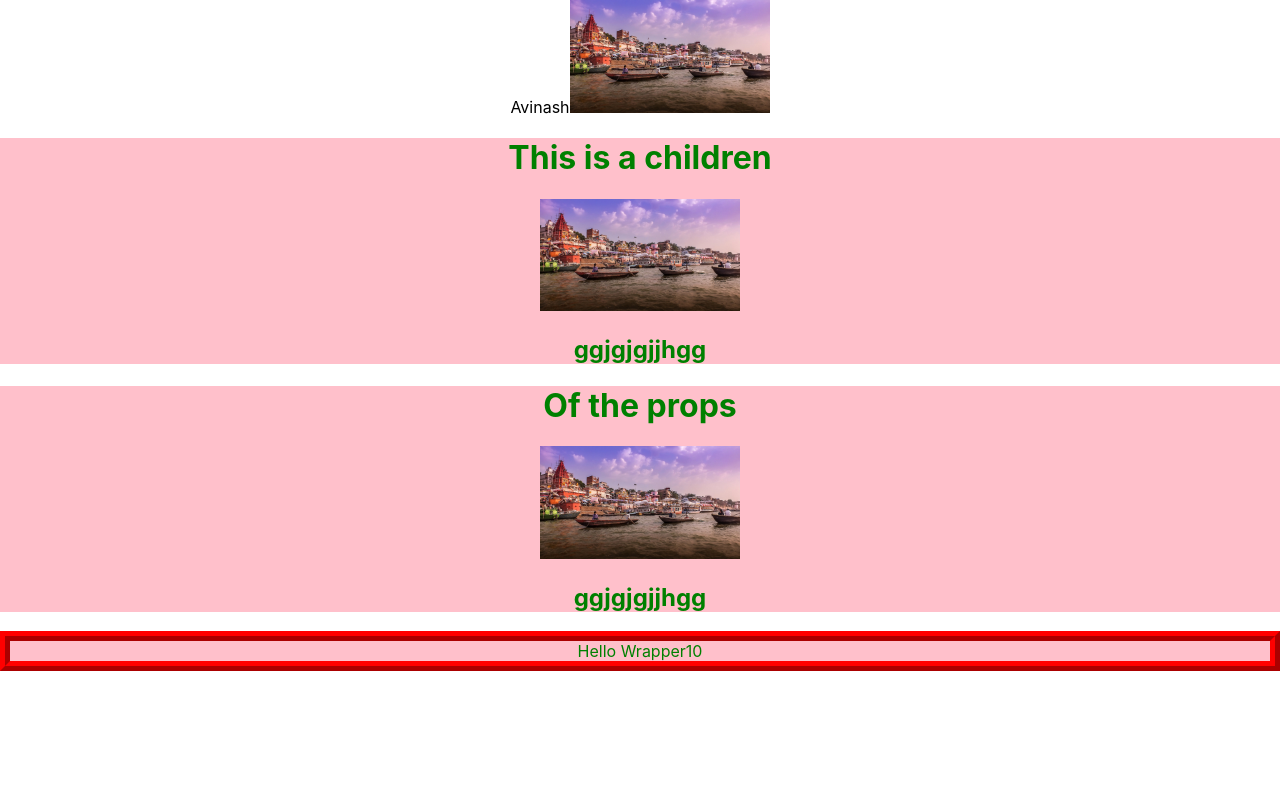
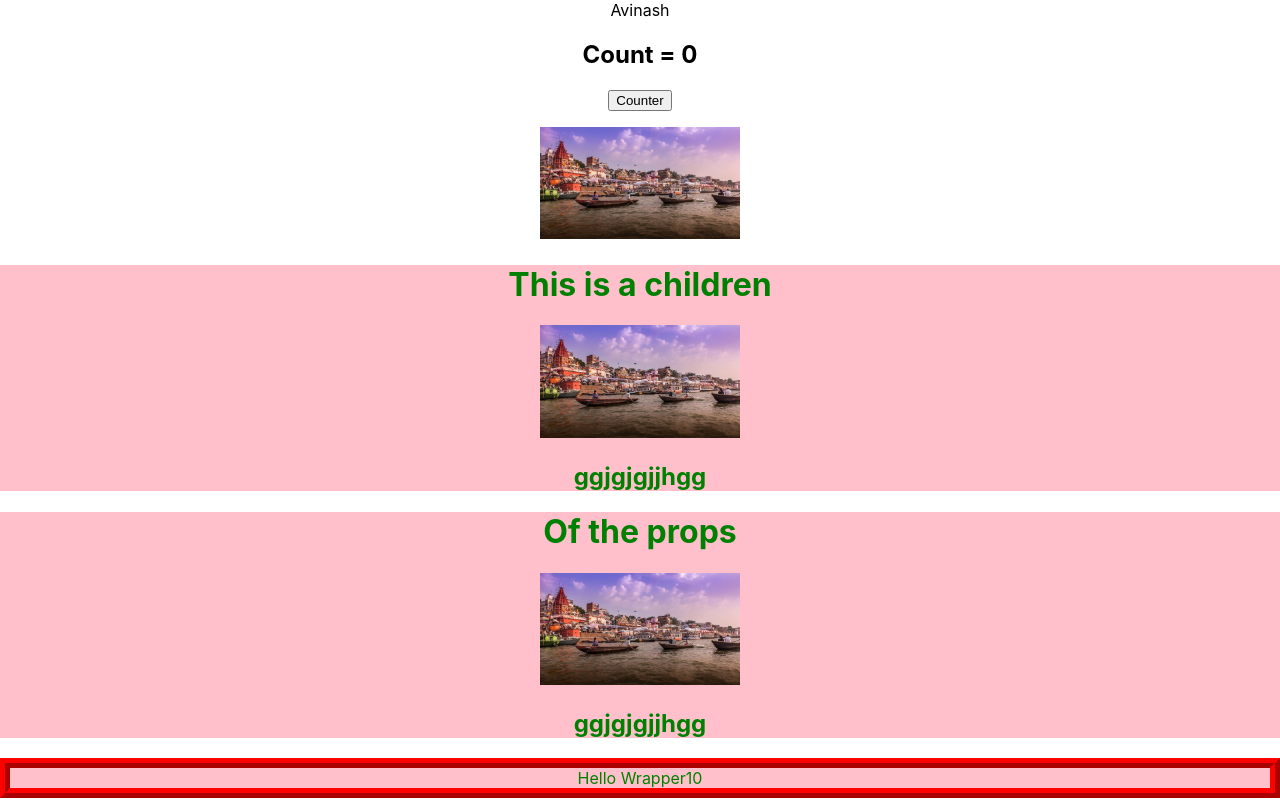
Before and after one commit to Avinashvns/learnallreact, a React (Create React App) app: page / in a window 1280 px wide. Built offline with nearby package versions, Linux system fonts and the light colour scheme.

Commit message:
Using the setState Hook

```diff
--- a/src/App.js
+++ b/src/App.js
@@ -1,5 +1,6 @@
 // import logo from './logo.svg';
 import './App.css';
+import VsjCounter from './VjsCounter';
 import VsjItem from './components/VsjItem';
 import VsjWrapper from './components/VsjWrapper';
 
@@ -7,6 +8,7 @@ function App() {
   return (
     <div className="App">
       Avinash
+      <VsjCounter />
       <img src='varanasi.jpg'/>
       {/* <VsjItem /> */}
       <VsjItem message='This is a children'></VsjItem>
--- /dev/null
+++ b/src/VjsCounter.js
@@ -0,0 +1,13 @@
+import { useState } from "react"
+
+const VsjCounter=(props)=>{
+    const[count,setCount]=useState(0);
+    const [a,b,setAdd]=useState(0,0);
+
+    return <p>
+        <h2>Count = {count}</h2>
+        <button onClick={()=>setCount(count+1)}>Counter</button>
+    </p>
+}
+
+export default VsjCounter;
--- /dev/null
+++ b/src/VsjCounter.css
@@ -0,0 +1,14 @@
+button
+{
+    height: 200px;
+    color: black;
+    background-color: teal;
+    font-size: 40px;
+}
+
+button:hover
+{
+    border-style: ridge;
+    border-color: yellow;
+    border-width: 5px;
+}
```
